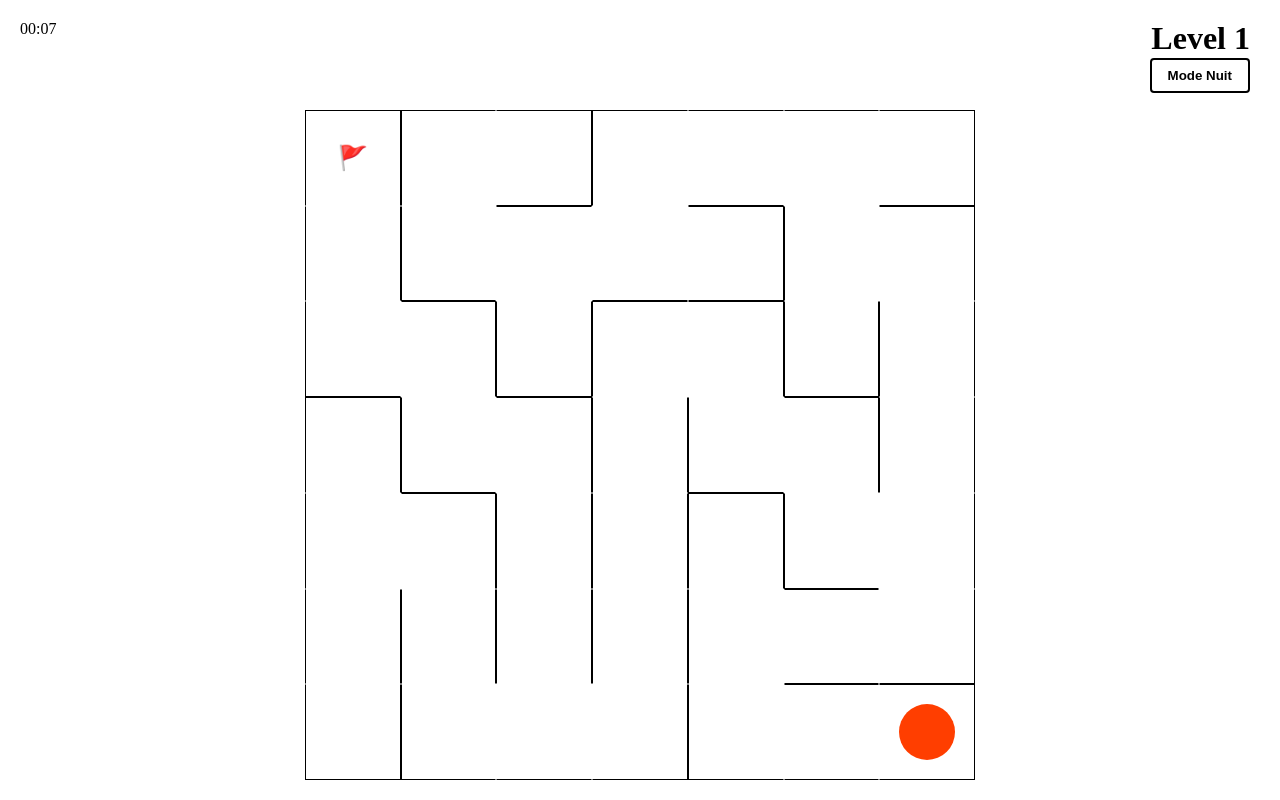
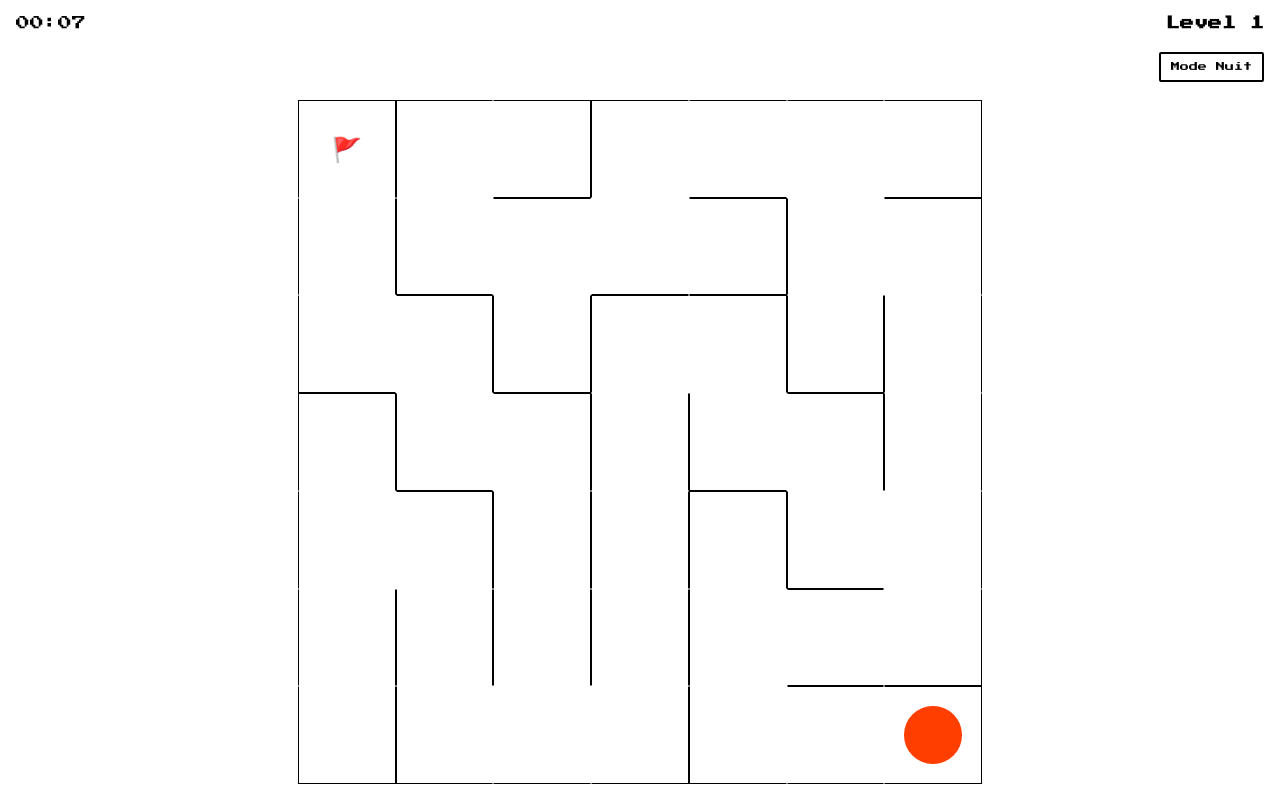
Before and after one commit to DimiZorgon/maze, a React (Vite) app: page / in a window 1280 px wide. Built offline with nearby package versions, Linux system fonts and the light colour scheme.

Commit message:
changement police

```diff
--- a/src/index.css
+++ b/src/index.css
@@ -1,3 +1,6 @@
+/* ─── Police retro ────────────────────────────────────────────────────────── */
+@import url('https://fonts.googleapis.com/css2?family=Press+Start+2P&display=swap');
+
 /* ─── Reset ──────────────────────────────────────────────────────────────── */
 *,
 *::before,
@@ -5,6 +8,7 @@
   box-sizing: border-box;
   margin: 0;
   padding: 0;
+  font-family: 'Press Start 2P', monospace;
 }
 
 html,
@@ -12,18 +16,11 @@ body {
   width: 100%;
   height: 100%;
   overflow: hidden;
-  /* Bloque le scroll élastique (bounce) natif iOS/Android */
   overscroll-behavior: none;
-  /* Désactive toute gestion tactile native (pan, zoom) sur la page entière */
   touch-action: none;
 }
 
-/* ─── App container : exactement l'écran visible ─────────────────────────── */
-/*
-  100dvh gère correctement les barres de navigation mobiles/tablettes
-  (là où 100vh échoue, dvh suit la hauteur réellement disponible).
-  overflow: hidden empêche tout scroll accidentel.
-*/
+/* ─── App container ──────────────────────────────────────────────────────── */
 .app-container {
   position: relative;
   width: 100vw;
@@ -41,13 +38,7 @@ body {
   color: #ffffff;
 }
 
-/* ─── Header : HUD flottant en position absolue ──────────────────────────── */
-/*
-  inset: 0 lui donne la taille complète de .app-container.
-  pointer-events: none sur le conteneur, puis rétabli sur chaque enfant,
-  pour que les clics traversent vers le labyrinthe en dessous.
-  z-index: 10 garantit que le HUD reste toujours visible par-dessus .maze.
-*/
+/* ─── Header : HUD flottant ──────────────────────────────────────────────── */
 header {
   position: absolute;
   inset: 0;
@@ -60,72 +51,107 @@ header>* {
   pointer-events: auto;
 }
 
+/* ── Portrait (défaut) : tout en haut ── */
 header .timer {
-  top: 20px;
-  left: 20px;
+  top: 16px;
+  left: 16px;
+  font-size: clamp(8px, 2.5vw, 14px);
 }
 
 header h1 {
-  top: 20px;
-  right: 30px;
+  top: 16px;
+  right: 16px;
+  font-size: clamp(8px, 2.5vw, 14px);
 }
 
-/* Bouton juste sous le h1, aligné à droite */
 header button {
-  top: 58px;
-  right: 30px;
+  top: 52px;
+  right: 16px;
 }
 
+/* ─── Bouton ─────────────────────────────────────────────────────────────── */
 button {
-  padding: 8px 16px;
+  padding: 6px 10px;
   cursor: pointer;
   border: 2px solid currentColor;
   background: transparent;
   color: inherit;
-  font-weight: bold;
-  border-radius: 4px;
+  font-family: 'Press Start 2P', monospace;
+  font-size: clamp(6px, 1.5vw, 9px);
+  border-radius: 2px;
+  line-height: 1.6;
 }
 
-/* ─── Main : conteneur d'alignement centré ───────────────────────────────── */
-/*
-  width/height: 100% → occupe tout .app-container (qui a une taille définie).
-  container-type: size → expose cqw/cqh aux enfants, calculés APRÈS padding.
-  Le padding crée la marge de sécurité sous le HUD :
-    - portrait  : 70px haut/bas (timer + bouton), 20px côtés
-    - paysage   : 16px haut, 100px côtés (h1/timer débordent en horizontal),
-                  50px bas (bouton centré en bas)
-*/
+/* ─── Main : conteneur centré ────────────────────────────────────────────── */
 main {
   width: 100%;
   height: 100%;
   display: flex;
   justify-content: center;
   align-items: center;
-  /* Le HUD est désormais entièrement en haut : timer (gauche) + h1/bouton (droite) */
-  padding: 110px 20px 20px 20px;
+  padding: 100px 16px 16px 16px;
   container-type: size;
 }
 
-@media (orientation: landscape) {
-  main {
-    padding: 110px 120px 20px 120px;
-  }
-}
-
-/* ─── Maze : carré parfait, aussi grand que possible, jamais débordant ───── */
-/*
-  min(100cqw, 100cqh) : prend le plus petit des deux axes de la boîte de
-  contenu de main (après son padding).
-  → Portrait extrême  : limité par la largeur  (100cqw < 100cqh)
-  → Paysage extrême   : limité par la hauteur  (100cqh < 100cqw)
-  → Carré quelconque  : garanti dans tous les cas, sans max-width/max-height
-    supplémentaires, sans media query, sans magic numbers.
-  aspect-ratio: 1 est conservé comme filet de sécurité sémantique.
-*/
+/* ─── Maze : carré parfait, taille maximale ──────────────────────────────── */
 .maze {
   display: grid;
   aspect-ratio: 1;
   width: min(100cqw, 100cqh);
+}
+
+/* ─── Paysage DESKTOP (pointer: fine = souris) ───────────────────────────── */
+@media (orientation: landscape) and (pointer: fine) {
+  main {
+    padding: 100px 80px 16px 80px;
+  }
+}
+
+/* ─── Paysage MOBILE (pointer: coarse = tactile) : sidebar layout ────────── */
+/*
+  padding: 0 sur y → cqh = 100dvh → maze prend la hauteur plein écran.
+  padding: 100px sur x → deux colonnes de 100px pour le HUD.
+  Le HUD se divise : timer à gauche, h1+bouton à droite, centrés verticalement.
+*/
+@media (orientation: landscape) and (pointer: coarse) {
+  main {
+    padding: 0 100px;
+  }
+
+  header .timer {
+    top: 50%;
+    left: 0;
+    right: auto;
+    bottom: auto;
+    width: 100px;
+    text-align: center;
+    transform: translateY(-50%);
+    font-size: clamp(7px, 1.8vh, 11px);
+  }
+
+  header h1 {
+    top: calc(50% - 6px);
+    right: 0;
+    left: auto;
+    bottom: auto;
+    width: 100px;
+    text-align: center;
+    transform: translateY(-100%);
+    font-size: clamp(7px, 1.8vh, 11px);
+  }
+
+  header button {
+    top: calc(50% + 6px);
+    right: 0;
+    left: auto;
+    bottom: auto;
+    width: 100px;
+    text-align: center;
+    transform: none;
+    font-size: clamp(5px, 1.2vh, 8px);
+    padding: 6px 4px;
+    white-space: nowrap;
+  }
 }
 
 /* ─── Cellules ───────────────────────────────────────────────────────────── */
```
